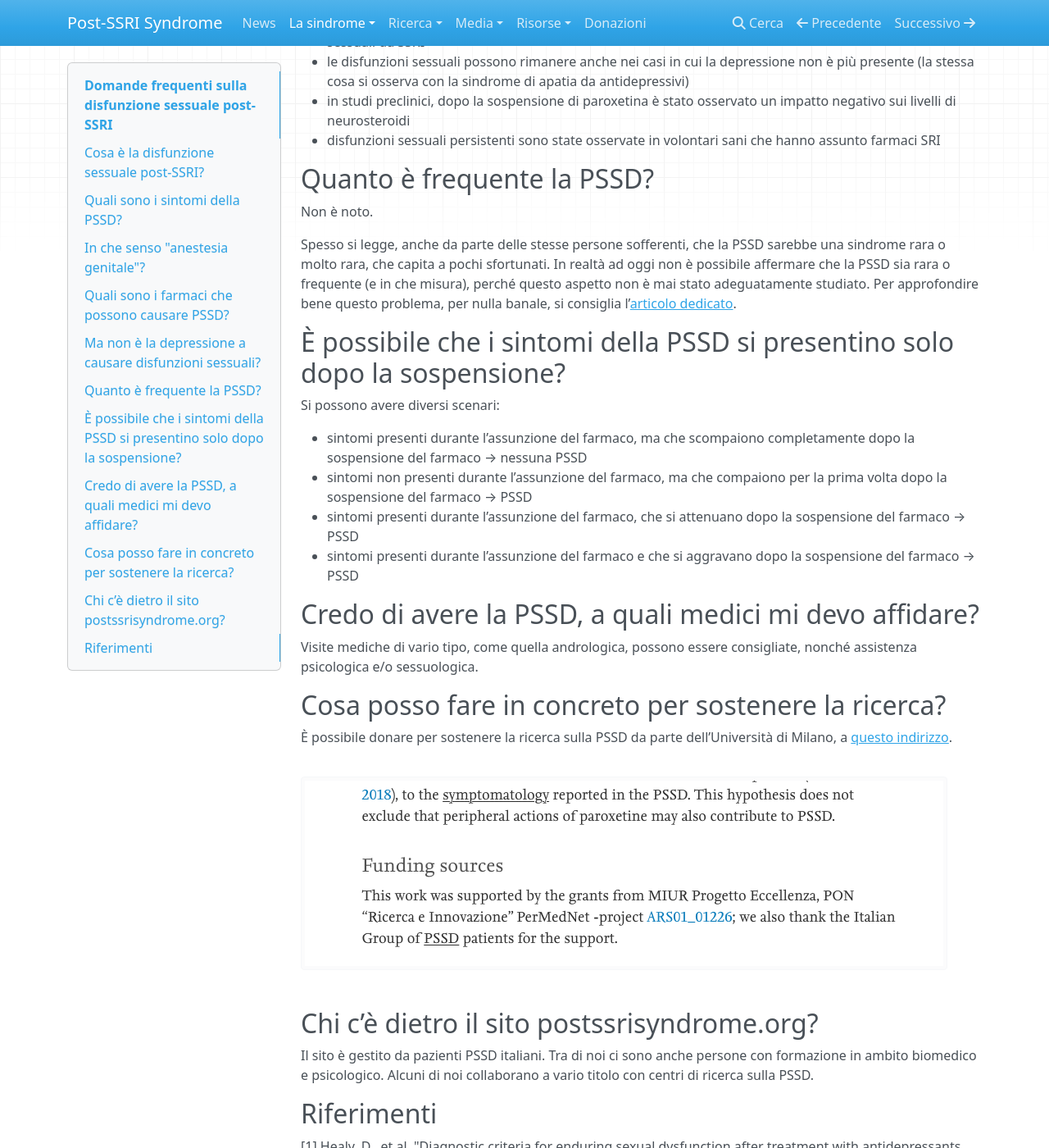
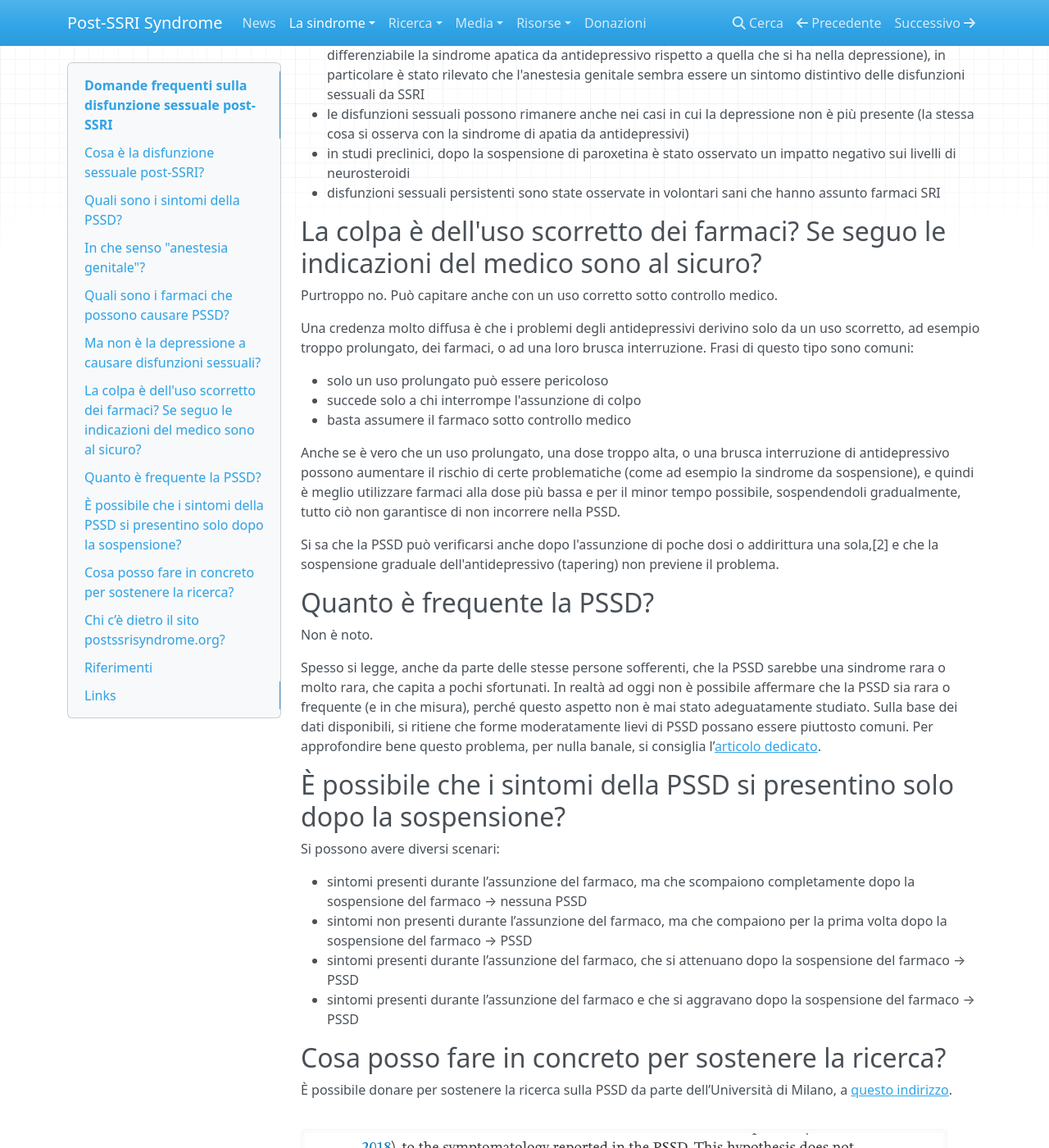
Before and after one commit to postssrisyndrome/windmill, an MkDocs documentation site: the page built from docs/la-sindrome/faq.md, in a window 1280 px wide and 1400 px high, scrolled down 1616 px. Shown: the whole window at 82% size. Built offline with MkDocs 1.6.1, drawn with Linux system fonts in a browser that asks for light colours; nearby versions of some CDN libraries; some of the changed text lies outside the part shown.

Commit message:
faq.md: sviluppo

```diff
--- a/docs/la-sindrome/faq.md
+++ b/docs/la-sindrome/faq.md
@@ -8,6 +8,8 @@ largamente utilizzati nei disturbi depressivi e ansiosi.
 
 È ben noto che l'assunzione di farmaci serotoninergici possa causare difunzioni sessuali in un'alta percentuale di persone,
 ma è meno noto che queste disfunzioni possano rimanere anche dopo la sospensione del farmaco.
+
+Sindromi simili si hanno anche con altri farmaci quali la finasteride (sindrome post-finasteride, PFS) e l'isotretinoina (sindrome post-accutane, PAS).
 
 ## Quali sono i sintomi della PSSD?
 
@@ -58,12 +60,31 @@ in particolare è stato rilevato che l'anestesia genitale sembra essere un sinto
 * in studi preclinici, dopo la sospensione di paroxetina è stato osservato un impatto negativo sui livelli di neurosteroidi
 * disfunzioni sessuali persistenti sono state osservate in volontari sani che hanno assunto farmaci SRI
 
+## La colpa è dell'uso scorretto dei farmaci? Se seguo le indicazioni del medico sono al sicuro?
+
+Purtroppo no. Può capitare anche con un uso corretto sotto controllo medico.
+
+Una credenza molto diffusa è che i problemi degli antidepressivi derivino solo da un uso scorretto, ad esempio troppo prolungato, dei farmaci, o ad una loro brusca interruzione.
+Frasi di questo tipo sono comuni:
+
+* solo un uso prolungato può essere pericoloso
+* succede solo a chi interrompe l'assunzione di colpo
+* basta assumere il farmaco sotto controllo medico
+
+Anche se è vero che un uso prolungato, una dose troppo alta, o una brusca interruzione di antidepressivo possono aumentare il rischio di certe problematiche
+(come ad esempio la sindrome da sospensione),
+e quindi è meglio utilizzare farmaci alla dose più bassa e per il minor tempo possibile, sospendendoli gradualmente,
+tutto ciò non garantisce di non incorrere nella PSSD.
+
+Si sa che la PSSD può verificarsi anche dopo l'assunzione di poche dosi o addirittura una sola,[2] e che la sospensione graduale dell'antidepressivo (tapering) non previene il problema.
+
 ## Quanto è frequente la PSSD?
 
 Non è noto.
 
 Spesso si legge, anche da parte delle stesse persone sofferenti, che la PSSD sarebbe una sindrome rara o molto rara, che capita a pochi sfortunati.
 In realtà ad oggi non è possibile affermare che la PSSD sia rara o frequente (e in che misura), perché questo aspetto non è mai stato adeguatamente studiato.
+Sulla base dei dati disponibili, si ritiene che forme moderatamente lievi di PSSD possano essere piuttosto comuni.
 Per approfondire bene questo problema, per nulla banale, si consiglia l’[articolo dedicato](prevalenza.md).
 
 ## È possibile che i sintomi della PSSD si presentino solo dopo la sospensione?
@@ -74,10 +95,6 @@ Si possono avere diversi scenari:
 * sintomi non presenti durante l’assunzione del farmaco, ma che compaiono per la prima volta dopo la sospensione del farmaco → PSSD
 * sintomi presenti durante l’assunzione del farmaco, che si attenuano dopo la sospensione del farmaco → PSSD
 * sintomi presenti durante l’assunzione del farmaco e che si aggravano dopo la sospensione del farmaco → PSSD
-
-## Credo di avere la PSSD, a quali medici mi devo affidare?
-
-Visite mediche di vario tipo, come quella andrologica, possono essere consigliate, nonché assistenza psicologica e/o sessuologica.
 
 ## Cosa posso fare in concreto per sostenere la ricerca?
 
@@ -93,5 +110,11 @@ Alcuni di noi collaborano a vario titolo con centri di ricerca sulla PSSD.
 
 ## Riferimenti
 
-[1]	Healy, D., et al. "Diagnostic criteria for enduring sexual dysfunction after treatment with antidepressants, finasteride and isotretinoin." The International Journal of Risk & Safety in Medicine 33.1 (2022): 65-76.
-[2] Bala et al.
+[1]	Healy, D., et al. "Diagnostic criteria for enduring sexual dysfunction after treatment with antidepressants, finasteride and isotretinoin." *The International Journal of Risk & Safety in Medicine* 33.1 (2022): 65-76.
+[2] Bala A, Nguyen HMT, Hellstrom WJG. "Post-SSRI Sexual Dysfunction: A Literature Review."
+*Sex Med Rev*. 2018 Jan;6(1):29-34. doi: 10.1016/j.sxmr.2017.07.002. Epub 2017 Aug 1. Review.
+[[PubMed]](https://pubmed.ncbi.nlm.nih.gov/28778697) ![Bala 2006](../img/bala-screen.jpg)
+
+## Links
+
+* [FAQ su PSSD Network](https://www.pssdnetwork.org/faq)
```
